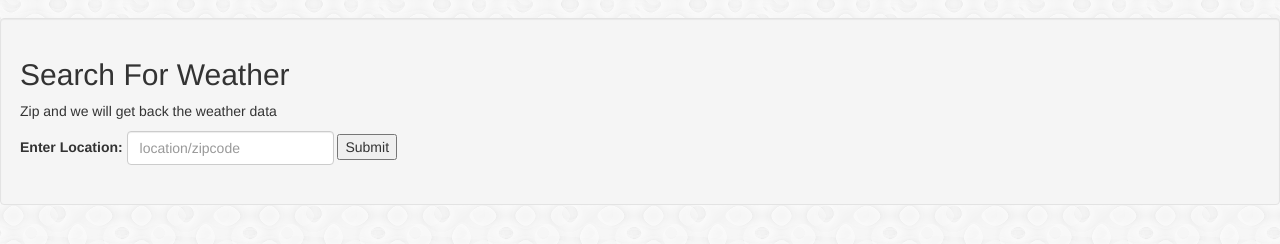
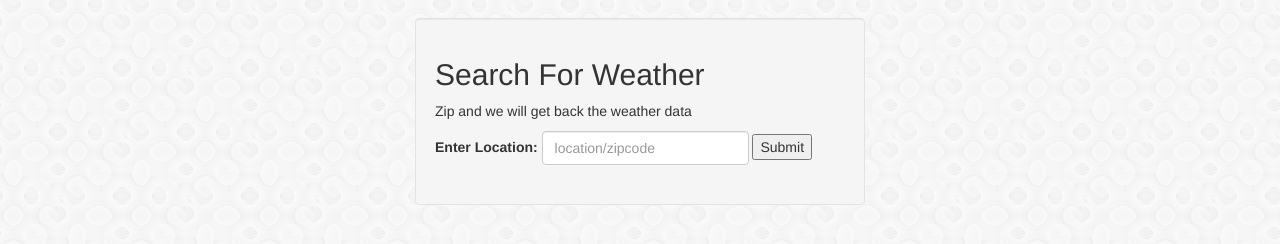
Before and after one commit to jdavis4/WSHack, a plain HTML site: page index.html in a window 1280 px wide. Shown: the part 54-298 px from the top of the page. Drawn offline with nearby package versions, Linux system fonts and the light colour scheme.

Commit message:
CSS To Center the Div

```diff
--- a/style.css
+++ b/style.css
@@ -3,13 +3,7 @@ body{
 }
 
 #zipcode{
-<<<<<<< HEAD
-  width: 450px;
-  margin-left: auto;
-  margin-right: auto;
-=======
     width:450px;
     margin-left: auto;
     margin-right: auto;
->>>>>>> origin/master
 }
```
